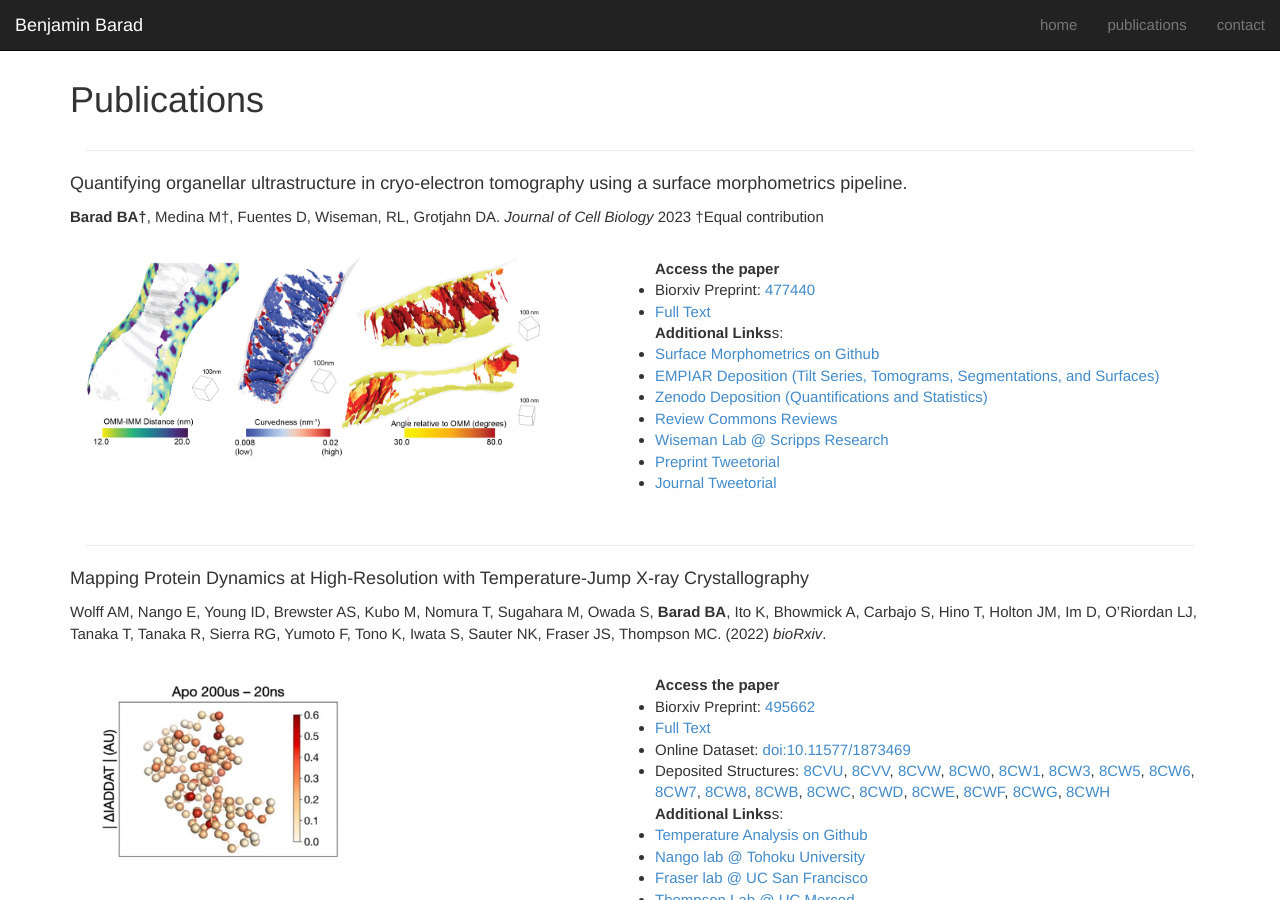
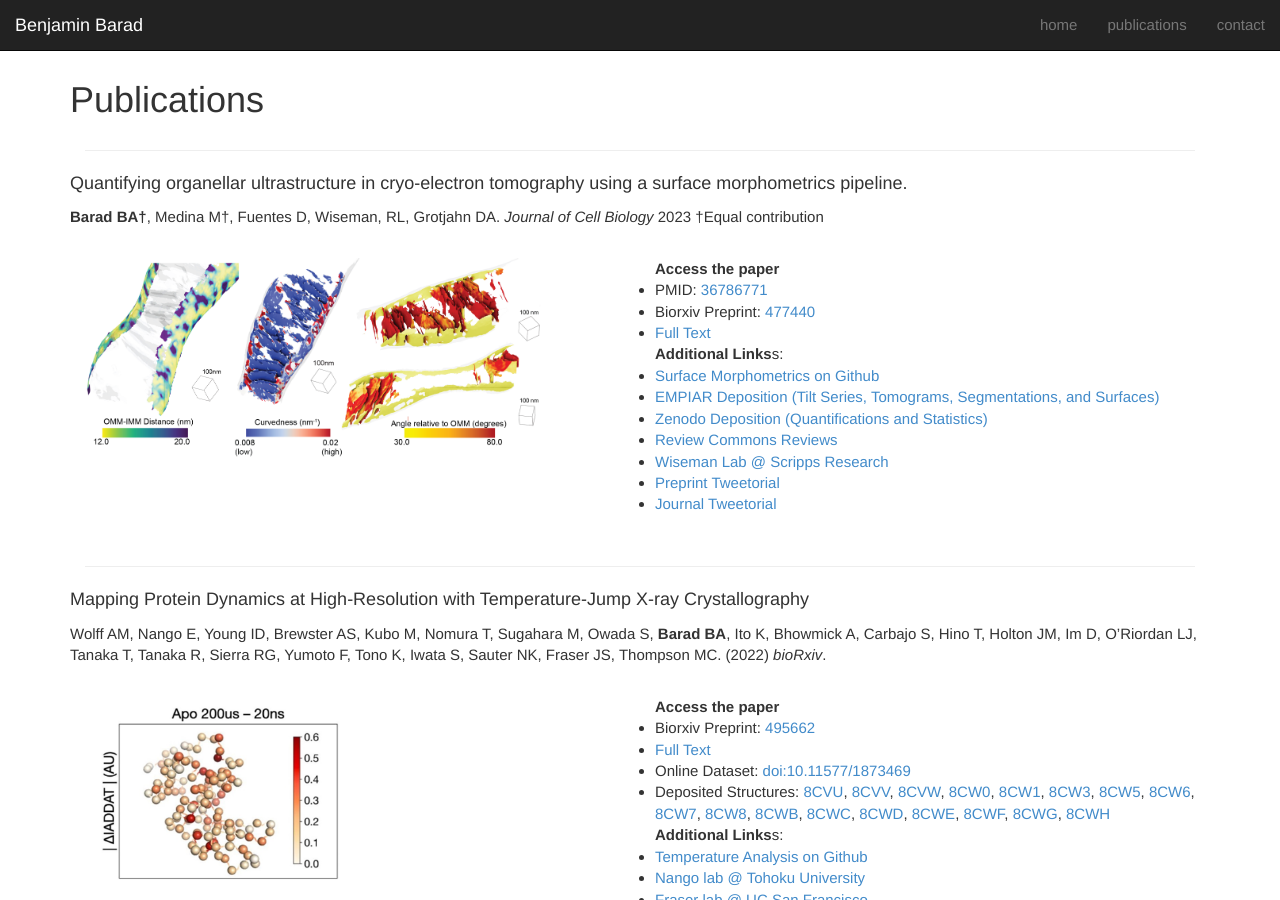
Before and after one commit to bbarad/bbarad.github.io, a Jekyll site: the page built from publications/index.html, in a window 1280 px wide and 900 px high. Built offline with Jekyll 4.4.1, drawn with Linux system fonts in a browser that asks for light colours; nearby versions of some CDN libraries.

Commit message:
Final PDF of JCB

```diff
--- a/_data/publications.yml
+++ b/_data/publications.yml
@@ -3,7 +3,8 @@
   date: "2023-02-14"
   image: '/static/img/pub/surfacemorphometrics-01.png'
   biorxiv: 2022.01.23.477440
-  pdf: '/static/pdf/Barad_Medina_Membrane_Morphometrics.pdf'
+  pmid: 36786771
+  pdf: '/static/pdf/Barad_Medina_Membrane_Morphometrics_Final.pdf'
   links:
     - name: "Surface Morphometrics on Github"
       url: 'https://github.com/GrotjahnLab/surface_morphometrics/'
```
Also changed, not shown: 1 other file.
